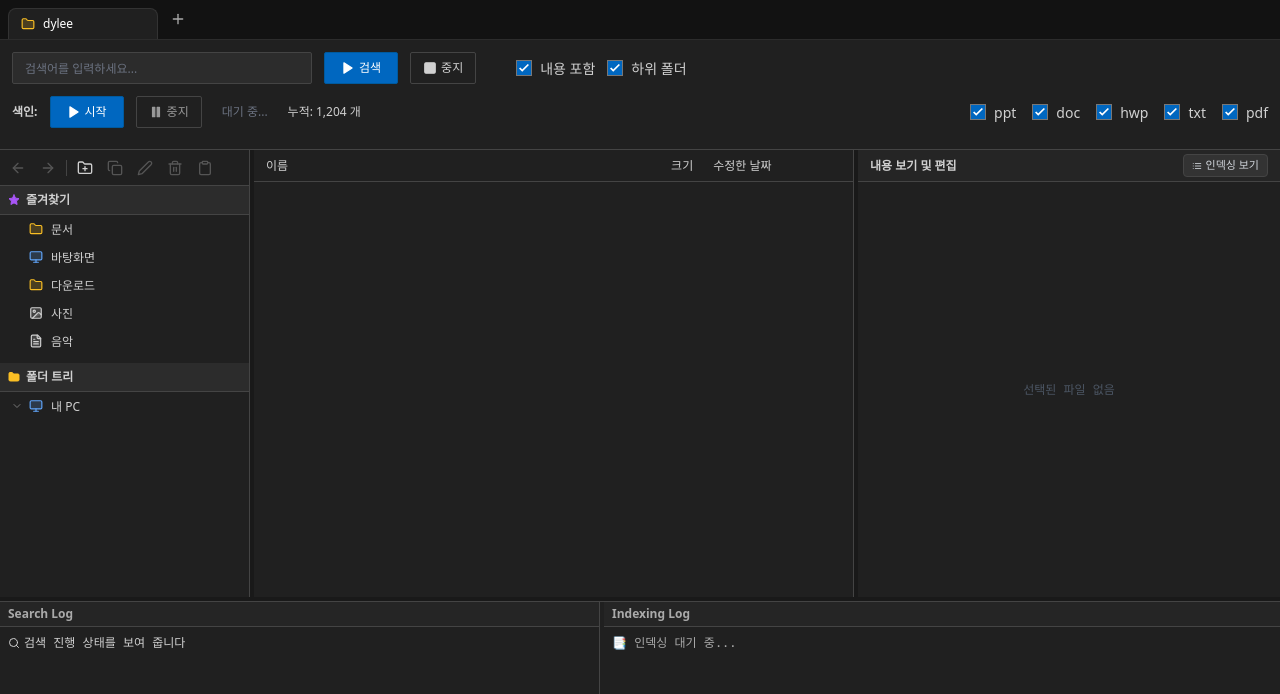
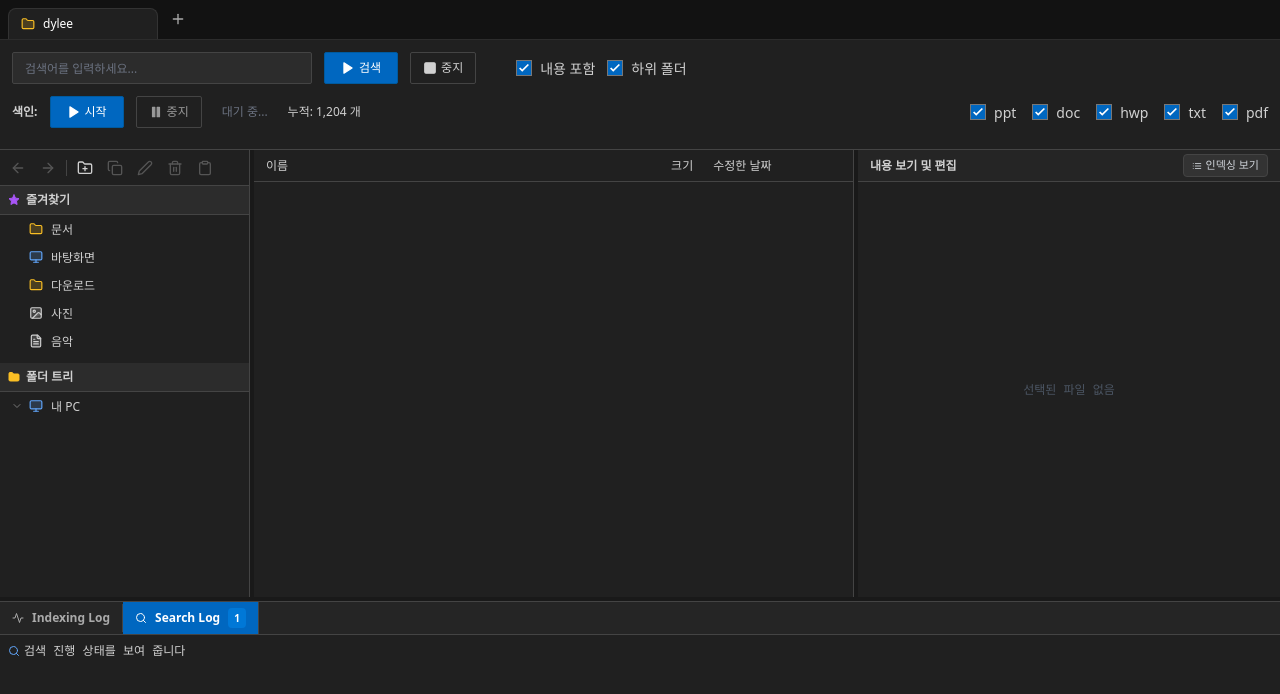
Before and after one commit to ArchangelDylee/Advanced-Explorer, a React (Vite) app: page / in a window 1280 px wide. Shown: the top 694 px of the page. Built offline with nearby package versions, Linux system fonts and the light colour scheme.

Commit message:
13-16. 하단 패널 탭 분리(Indexing/Search Log), 검색 프로세스 상세화, DB 조회, 다국어 지원 완성

```diff
--- a/src/App.tsx
+++ b/src/App.tsx
@@ -328,6 +328,7 @@ export default function App() {
   const [deleteDialog, setDeleteDialog] = useState<DeleteDialogState>({ isOpen: false, item: null });
   const [showIndexingLog, setShowIndexingLog] = useState(false);
   const [isHistoryOpen, setIsHistoryOpen] = useState(false);
+  const [bottomLogTab, setBottomLogTab] = useState<'indexing' | 'search'>('search'); // 하단 로그 탭
   const [searchLog, setSearchLog] = useState<string[]>(['검색 진행 상태를 보여 줍니다']);
   const [indexingLog, setIndexingLog] = useState<IndexLogEntry[]>([]);
   const [indexedDatabase, setIndexedDatabase] = useState<BackendAPI.IndexedFileInfo[]>([]);
@@ -755,6 +756,7 @@ export default function App() {
     try {
       setIsIndexing(true);
       setIndexingStatus('색인 시작 중...');
+      setBottomLogTab('indexing'); // Indexing Log 탭으로 자동 전환
       addSearchLog(`색인 시작: ${selectedDir}`);
 
       const response = await BackendAPI.startIndexing([selectedDir]);
@@ -923,19 +925,52 @@ export default function App() {
   const handleSearch = () => {
     if (isSearching) return;
     setIsSearching(true);
-    addSearchLog(`검색 시작: "${activeTab.searchText}"`);
-    if (activeTab.searchText) {
-      setSearchHistory(prev => [activeTab.searchText, ...prev.filter(t => t !== activeTab.searchText)].slice(0, 10));
+    setBottomLogTab('search'); // Search Log 탭으로 자동 전환
+    const searchTerm = activeTab.searchText;
+
+    addSearchLog(`━━━━━━━━━━━━━━━━━━━━━━━━━━━━`);
+    addSearchLog(`🔍 검색 시작: "${searchTerm}"`);
+    addSearchLog(`검색 범위: ${activeTab.currentPath}`);
+    addSearchLog(`━━━━━━━━━━━━━━━━━━━━━━━━━━━━`);
+
+    if (searchTerm) {
+      setSearchHistory(prev => [searchTerm, ...prev.filter(t => t !== searchTerm)].slice(0, 10));
     }
+
+    // 파일 검색 시뮬레이션
     setTimeout(() => {
-      setIsSearching(false);
-      // Mock filter
-      if (activeTab.searchText) {
-        const filtered = MOCK_BASE_FILES.filter(f => f.name.toLowerCase().includes(activeTab.searchText.toLowerCase()));
+      if (searchTerm) {
+        const filtered = MOCK_BASE_FILES.filter(f => f.name.toLowerCase().includes(searchTerm.toLowerCase()));
+
+        // 파일 스캔 프로세스 로그
+        addSearchLog(`📂 총 ${MOCK_BASE_FILES.length}개 파일 스캔 중...`);
+
+        let totalMatches = 0;
+        filtered.forEach((file, index) => {
+          // 파일당 매칭 수 시뮬레이션 (파일명에서 검색어 등장 횟수)
+          const matchCount = (file.name.toLowerCase().match(new RegExp(searchTerm.toLowerCase(), 'g')) || []).length;
+          totalMatches += matchCount;
+
+          setTimeout(() => {
+            addSearchLog(`  ✓ ${file.name} - ${matchCount}개 매칭`);
+          }, 100 * (index + 1));
+        });
+
+        setTimeout(() => {
+          addSearchLog(`━━━━━━━━━━━━━━━━━━━━━━━━━━━━`);
+          addSearchLog(`✅ 검색 완료!`);
+          addSearchLog(`   파일: ${filtered.length}개 발견`);
+          addSearchLog(`   매칭: 총 ${totalMatches}개 단어`);
+          addSearchLog(`━━━━━━━━━━━━━━━━━━━━━━━━━━━━`);
+          setIsSearching(false);
+        }, 100 * filtered.length + 200);
+
         updateActiveTab({ files: filtered });
-        addSearchLog(`검색 완료: ${filtered.length}건 발견`);
+      } else {
+        addSearchLog(`⚠️  검색어를 입력하세요`);
+        setIsSearching(false);
       }
-    }, 2000);
+    }, 500);
   };
 
   // --- Render Helpers ---
@@ -1402,17 +1437,100 @@ export default function App() {
         <Resizer direction="vertical" onResize={(d) => setLayout(p => ({ ...p, bottomPanelHeight: Math.max(50, p.bottomPanelHeight - d) }))} />
 
         {/* --- Bottom Panel --- */}
-        <div style={{ height: layout.bottomPanelHeight }} className="flex bg-[#202020] border-t border-[#444]">
-          <div style={{ width: layout.searchLogWidth }} className="flex flex-col border-r border-[#444]">
-            <div className="px-2 py-1 text-xs font-bold text-[#AAA] bg-[#252525] border-b border-[#444]">Search Log</div>
-            <div className="flex-1 p-2 overflow-y-auto font-mono text-xs text-[#D0D0D0] space-y-0.5">
-              {searchLog.map((log, i) => <div key={i} className="flex items-center gap-1">{i===0 && <Search size={12}/>}{log}</div>)}
-            </div>
+        <div style={{ height: layout.bottomPanelHeight }} className="flex flex-col bg-[#202020] border-t border-[#444]">
+          {/* 탭 헤더 */}
+          <div className="flex items-center gap-0 bg-[#252525] border-b border-[#444]">
+            <button
+              onClick={() => setBottomLogTab('indexing')}
+              className={`px-3 py-1.5 text-xs font-bold transition-colors border-r border-[#444] ${
+                bottomLogTab === 'indexing'
+                  ? 'bg-[#0067C0] text-white'
+                  : 'text-[#AAA] hover:bg-[#333] hover:text-white'
+              }`}
+            >
+              <div className="flex items-center gap-2">
+                <Activity size={12} />
+                Indexing Log
+                {indexingLog.length > 0 && (
+                  <span className="px-1.5 py-0.5 bg-[#0078D7] text-white rounded text-[10px]">
+                    {indexingLog.length}
+                  </span>
+                )}
+              </div>
+            </button>
+            <button
+              onClick={() => setBottomLogTab('search')}
+              className={`px-3 py-1.5 text-xs font-bold transition-colors border-r border-[#444] ${
+                bottomLogTab === 'search'
+                  ? 'bg-[#0067C0] text-white'
+                  : 'text-[#AAA] hover:bg-[#333] hover:text-white'
+              }`}
+            >
+              <div className="flex items-center gap-2">
+                <Search size={12} />
+                Search Log
+                {searchLog.length > 0 && (
+                  <span className="px-1.5 py-0.5 bg-[#0078D7] text-white rounded text-[10px]">
+                    {searchLog.length}
+                  </span>
+                )}
+              </div>
+            </button>
           </div>
-          <Resizer direction="horizontal" onResize={(d) => setLayout(p => ({ ...p, searchLogWidth: Math.max(100, p.searchLogWidth + d) }))} />
-          <div className="flex flex-col flex-1">
-            <div className="px-2 py-1 text-xs font-bold text-[#AAA] bg-[#252525] border-b border-[#444]">Indexing Log</div>
-            <div className="flex-1 p-2 font-mono text-xs text-[#AAA]">📑 인덱싱 대기 중...</div>
+
+          {/* 탭 컨텐츠 */}
+          <div className="flex-1 overflow-hidden">
+            {bottomLogTab === 'indexing' ? (
+              /* Indexing Log 탭 */
+              <div className="h-full p-2 overflow-y-auto font-mono text-xs text-[#D0D0D0] space-y-1">
+                {indexingLog.length === 0 ? (
+                  <div className="flex items-center justify-center h-full text-gray-500">
+                    <div className="text-center">
+                      <Activity size={24} className="mx-auto mb-2 opacity-50" />
+                      <div>인덱싱 대기 중...</div>
+                      <div className="text-[10px] mt-1">색인을 시작하면 진행 상황이 표시됩니다</div>
+                    </div>
+                  </div>
+                ) : (
+                  indexingLog.map((log, i) => (
+                    <div key={i} className="flex items-start gap-2 pb-1 border-b border-[#333]">
+                      <span className="text-gray-500 shrink-0">[{log.time}]</span>
+                      <span className={`shrink-0 font-bold ${
+                        log.status === 'Error' ? 'text-red-400' :
+                        log.status === 'Skip' ? 'text-yellow-400' :
+                        log.status === 'Indexing' ? 'text-blue-400' :
+                        log.status === 'Retry Success' ? 'text-cyan-400' :
+                        'text-green-400'
+                      }`}>
+                        {log.status}
+                      </span>
+                      <span className="flex-1 truncate">{log.path}</span>
+                      <span className="text-gray-400 shrink-0 text-[10px]">{log.size}</span>
+                    </div>
+                  ))
+                )}
+              </div>
+            ) : (
+              /* Search Log 탭 */
+              <div className="h-full p-2 overflow-y-auto font-mono text-xs text-[#D0D0D0] space-y-0.5">
+                {searchLog.length === 0 ? (
+                  <div className="flex items-center justify-center h-full text-gray-500">
+                    <div className="text-center">
+                      <Search size={24} className="mx-auto mb-2 opacity-50" />
+                      <div>검색 대기 중...</div>
+                      <div className="text-[10px] mt-1">검색을 시작하면 진행 상황이 표시됩니다</div>
+                    </div>
+                  </div>
+                ) : (
+                  searchLog.map((log, i) => (
+                    <div key={i} className="flex items-center gap-1">
+                      {i === 0 && <Search size={12} className="text-blue-400" />}
+                      {log}
+                    </div>
+                  ))
+                )}
+              </div>
+            )}
           </div>
         </div>
       </div>
```
